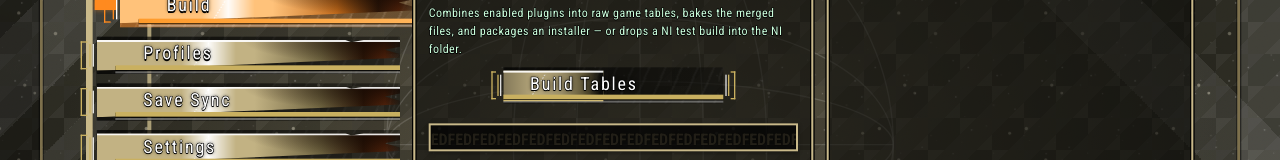
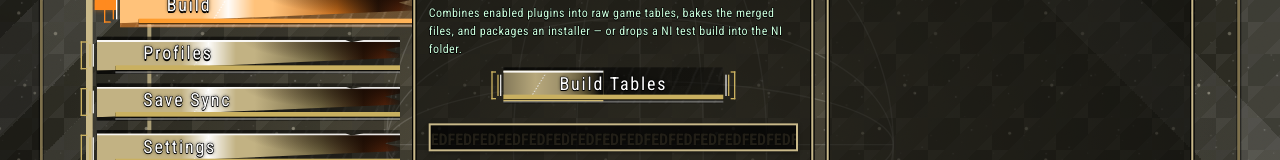
Before and after one commit to FevGrave/EDF-MML-GUI-V2, a React (Vite) app: page /build in a window 1280 px wide. Shown: the part 242-402 px from the top of the page. Built offline with nearby package versions, Linux system fonts and the light colour scheme; no server answers.

Commit message:
Center Build Tables label in button
Co-authored-by: FevGrave <19373020+FevGrave@users.noreply.github.com>

```diff
--- a/src/index.css
+++ b/src/index.css
@@ -171,7 +171,7 @@ body{background:#070809;color:var(--ink);font-family:var(--font);overflow:hidden
 .mb.big .acc::before{width:7px}
 .mb.big .acc::after{left:9px;box-shadow:4px 0 0 rgba(255,255,255,.85)}
 .mb.big .u1,.mb.big .u2{left:0}
-.mb.big .t{left:40px}
+.mb.big .t{left:0;right:0;text-align:center}
 .mb.action{position:relative;margin-bottom:14px}
 
 /* help box */
```
